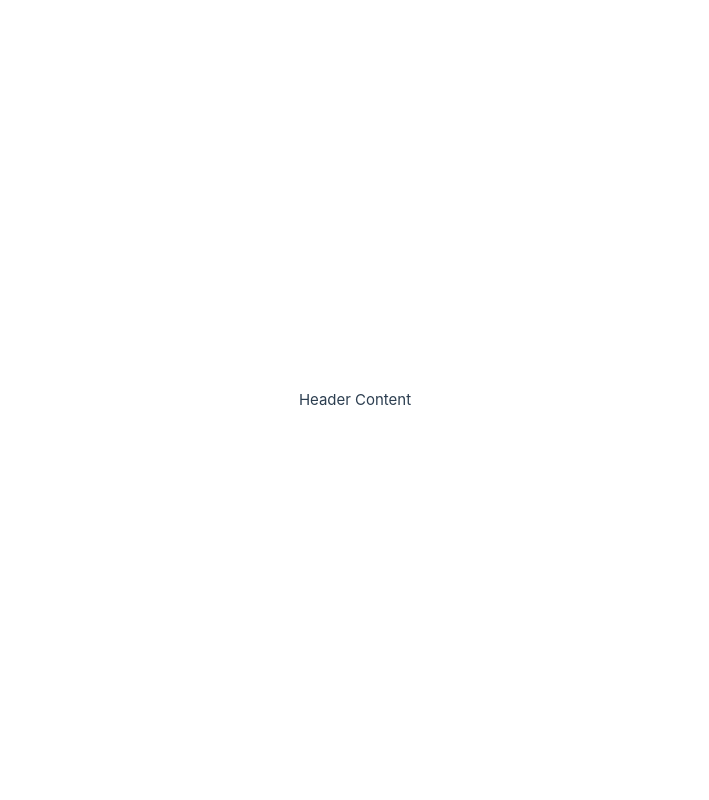
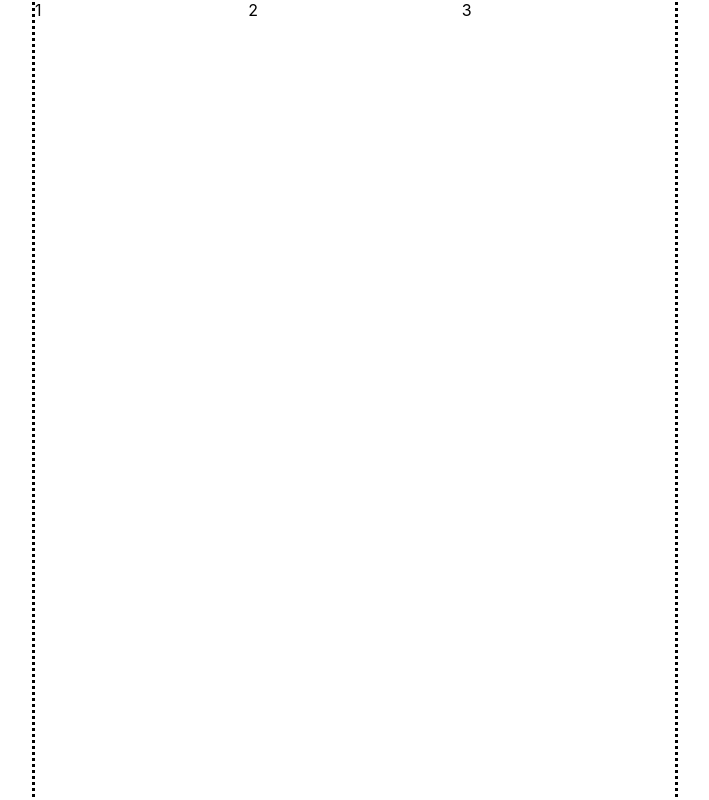
Before and after one commit to d-kuznetsov/wpb, a Vue app: page / in a window 1280 px wide. Shown: the whole page, without its empty margins (285-994 px from the left). Built offline with nearby package versions, Linux system fonts and the light colour scheme.

Commit message:
add control panel

```diff
--- a/src/App.vue
+++ b/src/App.vue
@@ -1,8 +1,12 @@
 <script>
 import { ref } from 'vue';
 import settings from './lib/settings';
+import ControlPanel from './components/ControlPanel.vue';
 
 export default {
+  components: {
+    ControlPanel,
+  },
   setup() {
     const tick = ref(0);
     const incrementTick = () => {
@@ -27,7 +31,18 @@ export default {
 </script>
 
 <template>
-  <header>Header</header>
-
-  <main>Content</main>
+  <div class="App">
+    <ControlPanel />
+  </div>
 </template>
+<style lang="postcss">
+.App {
+  display: flex;
+  flex-direction: column;
+  height: 100vh;
+  width: 100%;
+  max-width: 640px;
+  margin: 0 auto;
+  outline-style: dotted;
+}
+</style>
--- /dev/null
+++ b/src/components/ControlPanel.vue
@@ -0,0 +1,20 @@
+<script>
+//import { ref } from 'vue';
+import { Col, Row } from 'vant';
+
+export default {
+  components: {
+    Row,
+    Column: Col,
+  },
+  setup() {},
+};
+</script>
+
+<template>
+  <Row>
+    <Column span="8">1</Column>
+    <Column span="8">2</Column>
+    <Column span="8">3</Column>
+  </Row>
+</template>
```
Also changed, not shown: src/main.js (+4 -5 lines).
